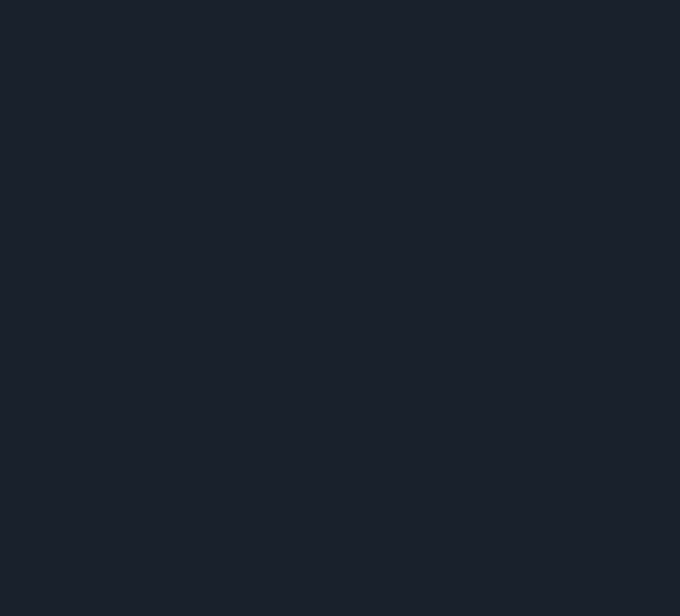
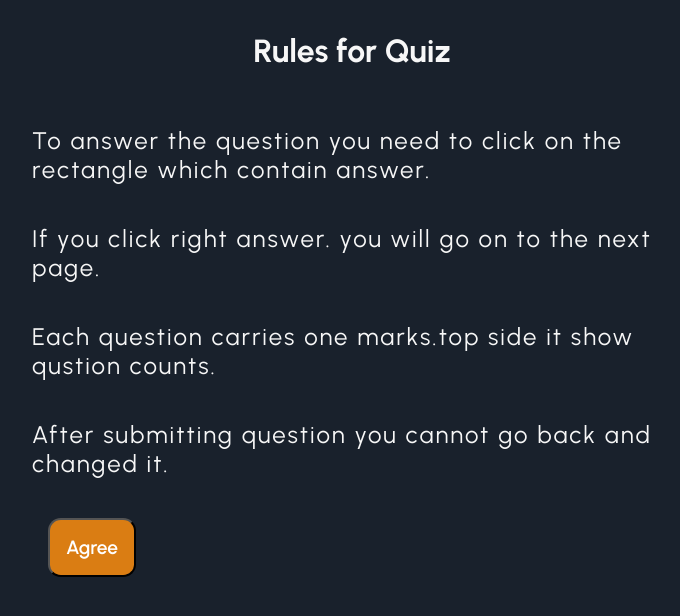
Before and after one commit to poojakelkar/ng-webseries-quiz, a React (Create React App) app: page /rules in a window 1280 px wide. Before the commit this address had no page. Shown: the top 616 px of the page, without its empty margins (288-968 px from the left). Built offline with nearby package versions, Linux system fonts and the light colour scheme.

Commit message:
minor changes

```diff
--- a/src/App.jsx
+++ b/src/App.jsx
@@ -6,6 +6,7 @@ import Login from "./pages/Login";
 import Questions from "./pages/Questions";
 import Quizzes from "./pages/Quizzes";
 import Result from "./pages/Result";
+import Rules from "./pages/Rules";
 import Signup from "./pages/Signup";
 import { QuizContext } from "./store/context";
 import { initialState, reducer } from "./store/reducer";
@@ -22,6 +23,7 @@ function App() {
           <Route path="/quiz/:quizId/result/" element={<Result />} />
           <Route path="/login" element={<Login />} />
           <Route path="/sign-up" element={<Signup />} />
+          <Route path="/rules" element={<Rules />} />
         </Routes>
       </BrowserRouter>
     </QuizContext.Provider>
--- a/src/components/FrontPage/index.jsx
+++ b/src/components/FrontPage/index.jsx
@@ -8,7 +8,7 @@ const FrontPage = () => {
       <div className="heading">
         <h1 className="head">Welcome to Quiz QnA</h1>
         <p className="quizText">Play a quiz for differnt categories!</p>
-        <Link className="link" to="/quizzes">
+        <Link className="link" to="/rules">
           <button className="quizbtn">Start Quiz</button>
         </Link>
       </div>
--- /dev/null
+++ b/src/pages/Rules/index.jsx
@@ -0,0 +1,31 @@
+import React from "react";
+import { Link } from "react-router-dom";
+import "./styles.css";
+
+const Rules = () => {
+  return (
+    <div className="rules-container">
+      <h1 className="rule-heading">Rules for Quiz</h1>
+      <div className="wrapper">
+        <p className="rules">
+          To answer the question you need to click on the rectangle which
+          contain answer.
+        </p>
+        <p className="rules">
+          If you click right answer. you will go on to the next page.
+        </p>
+        <p className="rules">
+          Each question carries one marks.top side it show qustion counts.
+        </p>
+        <p className="rules">
+          After submitting question you cannot go back and changed it.
+        </p>
+        <Link to="/quizzes" style={{ textDecoration: "none" }}>
+          <button className="agree">Agree</button>
+        </Link>
+      </div>
+    </div>
+  );
+};
+
+export default Rules;
--- /dev/null
+++ b/src/pages/Rules/styles.css
@@ -0,0 +1,33 @@
+.rules-container {
+  width: 40rem;
+  height: 30rem;
+  color: var(--font-color);
+  margin: auto;
+  padding: 1rem;
+}
+.wrapper {
+  flex-direction: column;
+}
+.rule-heading {
+  text-align: center;
+  margin: 1rem 0rem;
+}
+.rules {
+  display: flex;
+  align-items: flex-start;
+  letter-spacing: 2px;
+  margin-top: 2.5rem;
+  font-size: 1.5rem;
+}
+.agree {
+  margin-top: 1.5rem;
+  padding: 1rem;
+  border-radius: 0.8rem;
+  font-size: 1.2rem;
+  font-weight: 600;
+  background-color: var(--button-color);
+  color: white;
+}
+.agree:hover {
+  background-color: var(--hover-color);
+}
```
Also changed, not shown: src/pages/RulesPage/index.jsx (deleted, +0 -7 lines).
